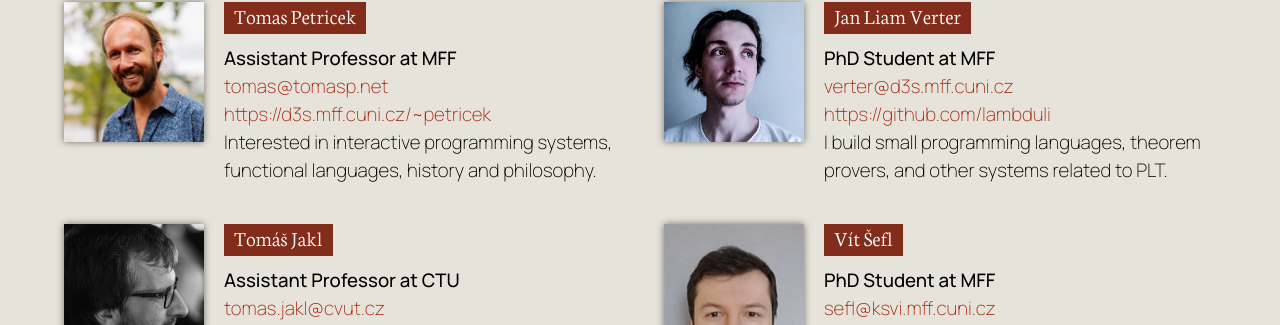
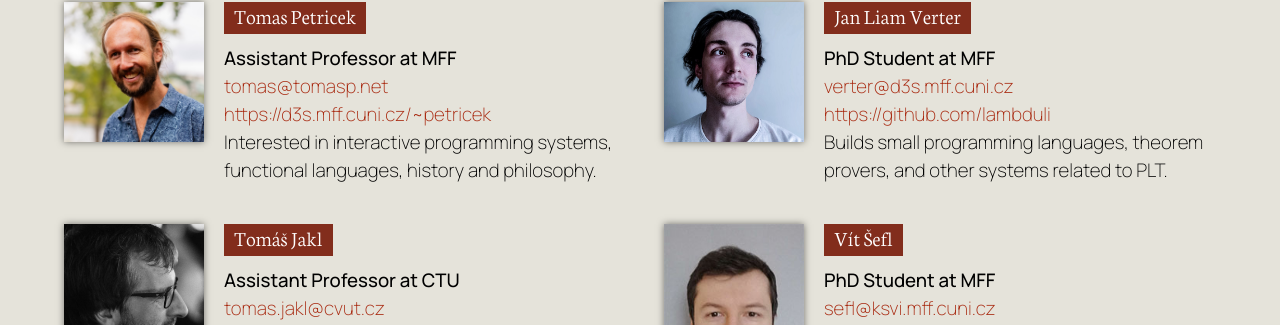
Before and after one commit to prgprg-org/prgprg-org.github.io, a Jekyll site: the page built from index.html, in a window 1280 px wide and 900 px high, scrolled down 3384 px. Shown: the part 131-456 px from the top of the window. Built offline with Jekyll 4.4.1, drawn with Linux system fonts in a browser that asks for light colours.

Commit message:
Update members.yml

```diff
--- a/_data/members.yml
+++ b/_data/members.yml
@@ -24,7 +24,7 @@
   position: PhD Student at MFF
   email: verter@d3s.mff.cuni.cz
   web: https://github.com/lambduli
-  interests: I build small programming languages, theorem provers, and other systems related to PLT.
+  interests: Builds small programming languages, theorem provers, and other systems related to PLT.
 
 - name: Tomáš Jakl
   photo: img/people/tomasj.jpg
```
